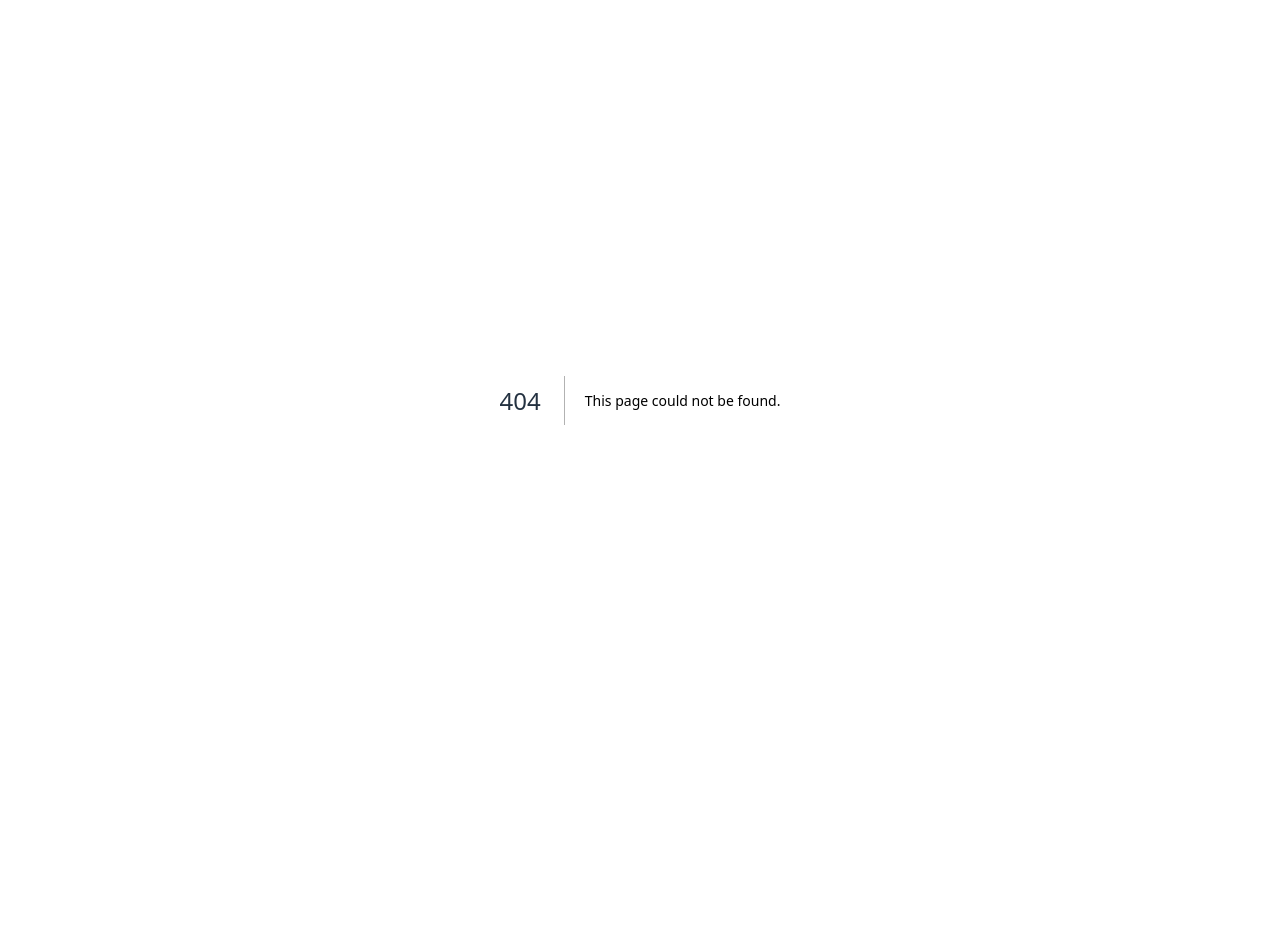
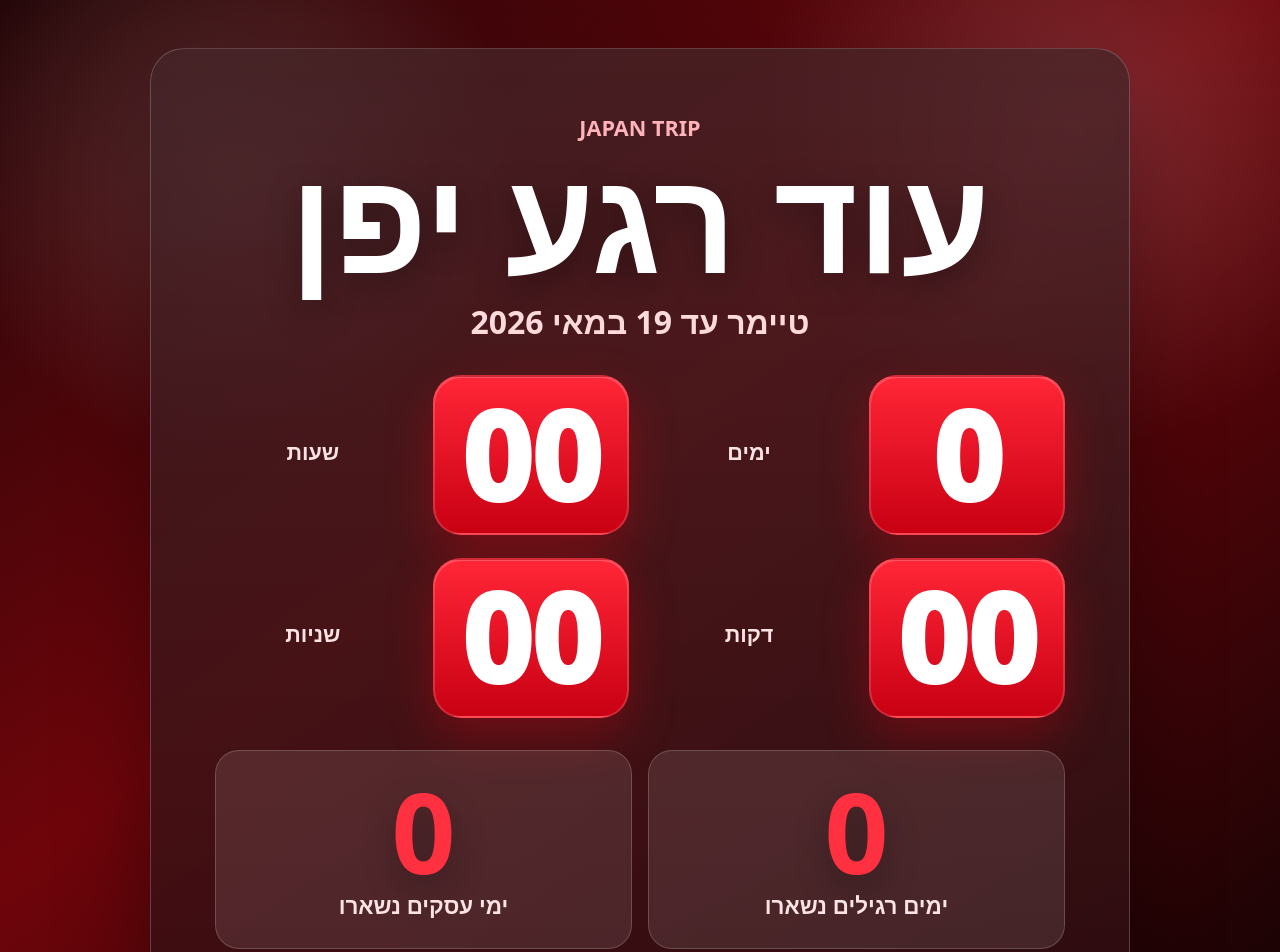
Before and after one commit to waterandearth-com/teleagent, a Next.js app: page /japantrip in a window 1280 px wide. Before the commit this address had no page. Shown: the top 952 px of the page. Before the commit the page ends 800 px from the top, so only its background shows below. Built offline with nearby package versions, Linux system fonts and the light colour scheme.

Commit message:
Add Japan trip countdown page

```diff
--- a/app/globals.css
+++ b/app/globals.css
@@ -48,6 +48,123 @@ select {
 
 button {
   cursor: pointer;
+}
+
+.japan-trip-page {
+  display: grid;
+  min-height: 100svh;
+  place-items: center;
+  padding: clamp(1rem, 4vw, 3rem);
+  color: #fff;
+  background:
+    radial-gradient(circle at 18% 16%, rgba(255, 235, 235, 0.18), transparent 18rem),
+    radial-gradient(circle at 84% 12%, rgba(255, 255, 255, 0.16), transparent 20rem),
+    linear-gradient(145deg, #240608 0%, #6f050b 45%, #130304 100%);
+}
+
+.japan-trip-panel {
+  width: min(100%, 980px);
+  padding: clamp(1.4rem, 5vw, 4rem);
+  border: 1px solid rgba(255, 255, 255, 0.2);
+  border-radius: 34px;
+  background:
+    linear-gradient(180deg, rgba(255, 255, 255, 0.1), rgba(255, 255, 255, 0.035)),
+    rgba(40, 4, 7, 0.72);
+  box-shadow: 0 34px 90px rgba(0, 0, 0, 0.34);
+  text-align: center;
+}
+
+.japan-trip-kicker {
+  margin: 0 0 0.7rem;
+  color: #ffb4b9;
+  font-size: clamp(1rem, 2vw, 1.35rem);
+  font-weight: 900;
+  text-transform: uppercase;
+}
+
+.japan-trip-panel h1 {
+  margin: 0;
+  color: #fff;
+  font-size: clamp(3.3rem, 12vw, 9rem);
+  line-height: 0.9;
+  text-shadow: 0 10px 34px rgba(0, 0, 0, 0.34);
+}
+
+.japan-trip-target {
+  margin: 1.1rem 0 2rem;
+  color: #ffdadd;
+  font-size: clamp(1.15rem, 3vw, 2rem);
+  font-weight: 800;
+}
+
+.japan-trip-countdown {
+  display: grid;
+  grid-template-columns: repeat(4, minmax(0, 1fr));
+  gap: clamp(0.6rem, 2vw, 1.4rem);
+  align-items: center;
+  margin: 0 auto 1.4rem;
+}
+
+.japan-trip-countdown span {
+  display: grid;
+  min-height: clamp(6rem, 15vw, 10rem);
+  place-items: center;
+  border: 2px solid rgba(255, 255, 255, 0.16);
+  border-radius: 28px;
+  color: #fff;
+  background: linear-gradient(180deg, #ff2637 0%, #c90013 100%);
+  box-shadow:
+    inset 0 1px 0 rgba(255, 255, 255, 0.22),
+    0 18px 48px rgba(255, 0, 20, 0.26);
+  font-size: clamp(3rem, 10vw, 7.6rem);
+  font-weight: 950;
+  line-height: 1;
+}
+
+.japan-trip-countdown small {
+  margin-top: -0.5rem;
+  color: #ffe3e5;
+  font-size: clamp(0.95rem, 2.2vw, 1.35rem);
+  font-weight: 900;
+}
+
+.japan-trip-stats {
+  display: grid;
+  grid-template-columns: repeat(2, minmax(0, 1fr));
+  gap: 1rem;
+  margin-top: 2rem;
+}
+
+.japan-trip-stats article {
+  display: grid;
+  gap: 0.35rem;
+  padding: clamp(1.1rem, 3vw, 1.7rem);
+  border: 1px solid rgba(255, 255, 255, 0.18);
+  border-radius: 24px;
+  background: rgba(255, 255, 255, 0.1);
+}
+
+.japan-trip-stats strong {
+  color: #ff3040;
+  font-size: clamp(3.2rem, 10vw, 7rem);
+  line-height: 0.95;
+  text-shadow: 0 14px 34px rgba(0, 0, 0, 0.28);
+}
+
+.japan-trip-stats span {
+  color: #ffe3e5;
+  font-size: clamp(1rem, 2.4vw, 1.4rem);
+  font-weight: 900;
+}
+
+@media (max-width: 680px) {
+  .japan-trip-countdown {
+    grid-template-columns: repeat(2, minmax(0, 1fr));
+  }
+
+  .japan-trip-stats {
+    grid-template-columns: 1fr;
+  }
 }
 
 .sr-only {
--- /dev/null
+++ b/app/japantrip/page.tsx
@@ -0,0 +1,95 @@
+"use client";
+
+import { useEffect, useMemo, useState } from "react";
+
+const dayMs = 24 * 60 * 60 * 1000;
+
+function targetForCurrentMonth(now: Date) {
+  return new Date(now.getFullYear(), now.getMonth(), 19, 0, 0, 0, 0);
+}
+
+function pad(value: number) {
+  return String(value).padStart(2, "0");
+}
+
+function isBusinessDay(date: Date) {
+  const day = date.getDay();
+  return day !== 0 && day !== 6;
+}
+
+function businessDaysUntil(target: Date, now: Date) {
+  const start = new Date(now.getFullYear(), now.getMonth(), now.getDate(), 0, 0, 0, 0);
+  const end = new Date(target.getFullYear(), target.getMonth(), target.getDate(), 0, 0, 0, 0);
+  let count = 0;
+
+  for (let cursor = new Date(start); cursor <= end; cursor.setDate(cursor.getDate() + 1)) {
+    if (cursor >= start && isBusinessDay(cursor)) {
+      count += 1;
+    }
+  }
+
+  return count;
+}
+
+function countdownParts(target: Date, now: Date) {
+  const remainingMs = Math.max(0, target.getTime() - now.getTime());
+  const totalSeconds = Math.floor(remainingMs / 1000);
+  const days = Math.floor(totalSeconds / 86400);
+  const hours = Math.floor((totalSeconds % 86400) / 3600);
+  const minutes = Math.floor((totalSeconds % 3600) / 60);
+  const seconds = totalSeconds % 60;
+
+  return { days, hours, minutes, seconds };
+}
+
+export default function JapanTripPage() {
+  const [now, setNow] = useState<Date | null>(null);
+  const displayNow = now ?? new Date();
+  const target = useMemo(() => targetForCurrentMonth(displayNow), [displayNow]);
+  const parts = now ? countdownParts(target, now) : { days: 0, hours: 0, minutes: 0, seconds: 0 };
+  const calendarDays = now ? Math.max(0, Math.ceil((target.getTime() - now.getTime()) / dayMs)) : 0;
+  const businessDays = now && now < target ? businessDaysUntil(target, now) : 0;
+  const targetLabel = target.toLocaleDateString("he-IL", {
+    day: "numeric",
+    month: "long",
+    year: "numeric"
+  });
+
+  useEffect(() => {
+    setNow(new Date());
+    const timer = window.setInterval(() => setNow(new Date()), 1000);
+    return () => window.clearInterval(timer);
+  }, []);
+
+  return (
+    <main className="japan-trip-page" dir="rtl">
+      <section className="japan-trip-panel" aria-label="טיימר לנסיעה ליפן">
+        <p className="japan-trip-kicker">Japan Trip</p>
+        <h1>עוד רגע יפן</h1>
+        <p className="japan-trip-target">טיימר עד {targetLabel}</p>
+
+        <div className="japan-trip-countdown" aria-live="polite">
+          <span>{parts.days}</span>
+          <small>ימים</small>
+          <span>{pad(parts.hours)}</span>
+          <small>שעות</small>
+          <span>{pad(parts.minutes)}</span>
+          <small>דקות</small>
+          <span>{pad(parts.seconds)}</span>
+          <small>שניות</small>
+        </div>
+
+        <div className="japan-trip-stats">
+          <article>
+            <strong>{calendarDays}</strong>
+            <span>ימים רגילים נשארו</span>
+          </article>
+          <article>
+            <strong>{businessDays}</strong>
+            <span>ימי עסקים נשארו</span>
+          </article>
+        </div>
+      </section>
+    </main>
+  );
+}
```
